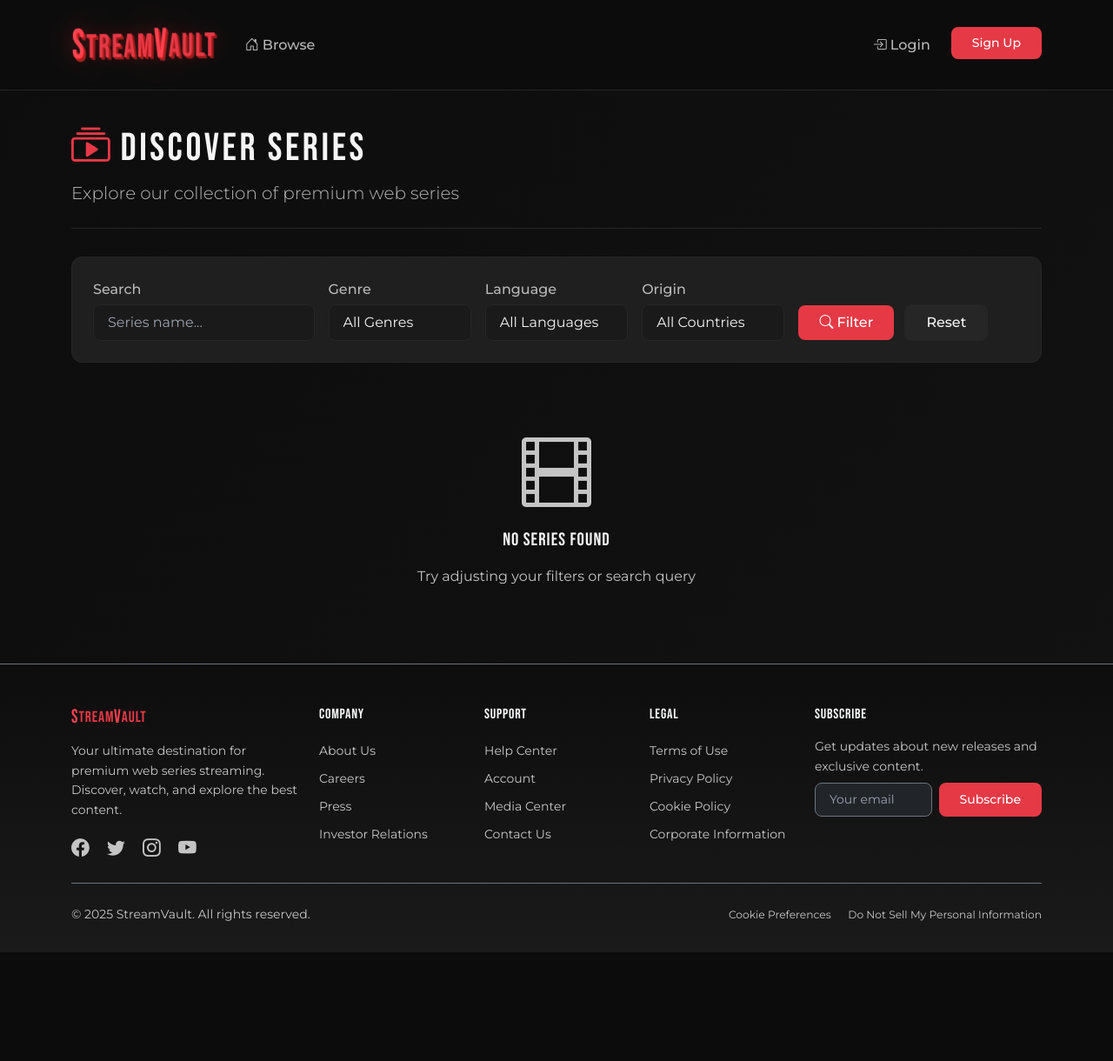
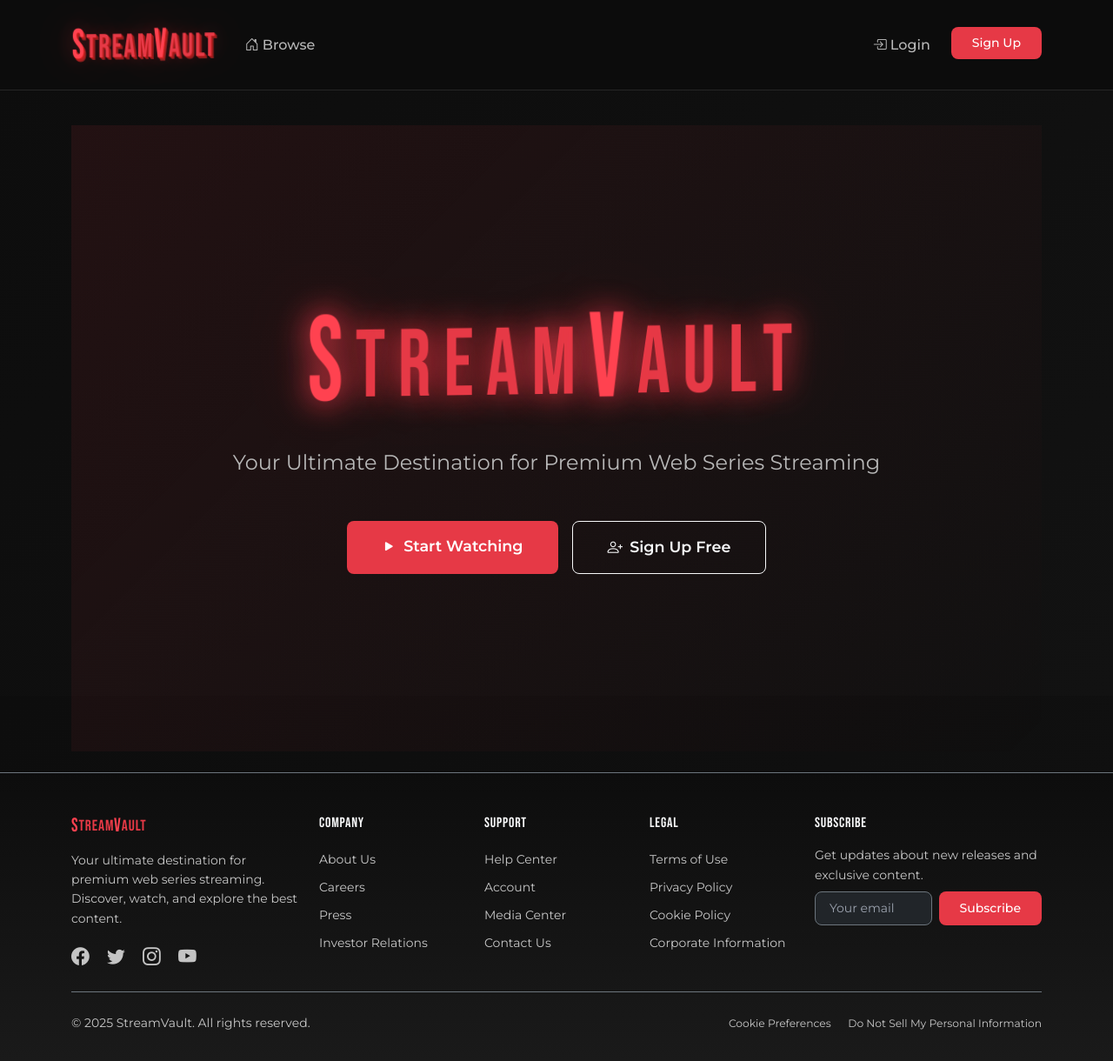
Before and after one commit to igopalakrishna/StreamVault, a Flask app: page / in a window 1280 px wide. Shown: the whole page at 87% size. Before the commit the page ends 1095 px from the top, so only its background shows below. Run offline with Flask 3, Linux system fonts and the light colour scheme; data that the repository does not hold is empty.

Commit message:
Add Netflix-style animated homepage with logo animation
Features:
- New splash screen at root (/) with letter-by-letter pop animation
- Each letter animates individually with 3D transform effects
- Arc/ribbon sway animation after letters appear
- Fade out splash, fade in main content
- Hero section with animated logo and call-to-action buttons
- Staggered letter animations for cinematic effect
- Glowing text shadows with pulsing effect

Technical:
- Splash screen shows for 2.5s then fades out
- Main content fades in after splash
- Navbar fades in after animation
- Series browsing moved to /series route
- Homepage template with hero section and buttons

```diff
--- a/app/routes_customer.py
+++ b/app/routes_customer.py
@@ -26,6 +26,13 @@ customer_bp = Blueprint('customer', __name__)
 # ============================================================================
 
 @customer_bp.route('/')
+def splash():
+    """
+    Animated homepage with Netflix-style logo animation.
+    """
+    return render_template('customer/splash.html')
+
+
 @customer_bp.route('/series')
 def home():
     """
--- a/app/templates/base.html
+++ b/app/templates/base.html
@@ -23,7 +23,7 @@
     <!-- Navigation -->
     <nav class="navbar navbar-expand-lg navbar-dark sticky-top">
         <div class="container">
-            <a class="navbar-brand" href="{{ url_for('customer.home') }}">
+            <a class="navbar-brand" href="{{ url_for('customer.splash') }}">
                 <span class="logo-text"><span class="logo-letter">S</span>tream<span class="logo-letter">V</span>ault</span>
             </a>
 
--- /dev/null
+++ b/app/templates/customer/splash.html
@@ -0,0 +1,261 @@
+{% extends "base.html" %}
+
+{% block title %}StreamVault - Premium Streaming{% endblock %}
+
+{% block extra_head %}
+<style>
+    /* Override body for full-screen splash */
+    body {
+        overflow: hidden;
+        height: 100vh;
+    }
+
+    /* Hide navbar during splash animation */
+    .navbar {
+        opacity: 0;
+        animation: fadeInNav 0.5s ease-in 3s forwards;
+    }
+
+    /* Splash screen container */
+    .splash-screen {
+        position: fixed;
+        top: 0;
+        left: 0;
+        width: 100%;
+        height: 100vh;
+        background: linear-gradient(135deg, #0d0d0d 0%, #1a1a1a 50%, #0d0d0d 100%);
+        display: flex;
+        align-items: center;
+        justify-content: center;
+        z-index: 9999;
+        animation: fadeOut 0.8s ease-in 2.5s forwards;
+    }
+
+    /* Logo container */
+    .splash-logo {
+        position: relative;
+        font-family: 'Bebas Neue', Impact, sans-serif;
+        font-size: 8rem;
+        font-weight: 400;
+        letter-spacing: 0.15em;
+        text-transform: uppercase;
+        perspective: 1000px;
+        transform-style: preserve-3d;
+    }
+
+    /* Individual letters for animation */
+    .splash-logo span {
+        display: inline-block;
+        position: relative;
+        color: var(--color-accent);
+        text-shadow:
+            0 0 20px var(--color-accent),
+            0 0 40px var(--color-accent-glow),
+            0 0 60px rgba(230, 57, 70, 0.5);
+        animation: letterPop 0.6s ease-out forwards;
+        opacity: 0;
+        transform: translateY(50px) rotateX(90deg);
+    }
+
+    /* Stagger animation for each letter */
+    .splash-logo span:nth-child(1) { animation-delay: 0.1s; }
+    .splash-logo span:nth-child(2) { animation-delay: 0.15s; }
+    .splash-logo span:nth-child(3) { animation-delay: 0.2s; }
+    .splash-logo span:nth-child(4) { animation-delay: 0.25s; }
+    .splash-logo span:nth-child(5) { animation-delay: 0.3s; }
+    .splash-logo span:nth-child(6) { animation-delay: 0.35s; }
+    .splash-logo span:nth-child(7) { animation-delay: 0.4s; }
+    .splash-logo span:nth-child(8) { animation-delay: 0.45s; }
+    .splash-logo span:nth-child(9) { animation-delay: 0.5s; }
+    .splash-logo span:nth-child(10) { animation-delay: 0.55s; }
+    .splash-logo span:nth-child(11) { animation-delay: 0.6s; }
+    .splash-logo span:nth-child(12) { animation-delay: 0.65s; }
+
+    /* Letter pop animation */
+    @keyframes letterPop {
+        0% {
+            opacity: 0;
+            transform: translateY(50px) rotateX(90deg) scale(0.5);
+        }
+        50% {
+            transform: translateY(-10px) rotateX(-5deg) scale(1.1);
+        }
+        100% {
+            opacity: 1;
+            transform: translateY(0) rotateX(0deg) scale(1);
+        }
+    }
+
+    /* Arc effect animation */
+    @keyframes arcSway {
+        0%, 100% {
+            transform: translateY(0) rotateX(0deg) rotateY(0deg);
+        }
+        25% {
+            transform: translateY(-5px) rotateX(5deg) rotateY(-8deg);
+        }
+        75% {
+            transform: translateY(-5px) rotateX(5deg) rotateY(8deg);
+        }
+    }
+
+    /* Apply arc animation after letters pop */
+    .splash-logo.animate-arc {
+        animation: arcSway 1.5s ease-in-out 1.2s infinite;
+    }
+
+    /* Fade out splash screen */
+    @keyframes fadeOut {
+        to {
+            opacity: 0;
+            visibility: hidden;
+            pointer-events: none;
+        }
+    }
+
+    /* Fade in navbar */
+    @keyframes fadeInNav {
+        to {
+            opacity: 1;
+        }
+    }
+
+    /* Main content (initially hidden) */
+    main {
+        opacity: 0;
+        animation: fadeInContent 0.5s ease-in 3s forwards;
+    }
+
+    @keyframes fadeInContent {
+        to {
+            opacity: 1;
+        }
+    }
+
+    /* Homepage hero section */
+    .hero-section {
+        min-height: 90vh;
+        display: flex;
+        flex-direction: column;
+        align-items: center;
+        justify-content: center;
+        text-align: center;
+        padding: 2rem;
+        background: linear-gradient(135deg, rgba(230, 57, 70, 0.1) 0%, transparent 100%);
+    }
+
+    .hero-logo {
+        font-family: 'Bebas Neue', Impact, sans-serif;
+        font-size: 6rem;
+        font-weight: 400;
+        letter-spacing: 0.15em;
+        text-transform: uppercase;
+        color: var(--color-accent);
+        margin-bottom: 2rem;
+        text-shadow:
+            0 0 30px var(--color-accent),
+            0 0 60px var(--color-accent-glow);
+        transform:
+            scaleY(1.15)
+            rotateX(5deg)
+            rotateY(-8deg);
+        transform-style: preserve-3d;
+        animation: heroGlow 3s ease-in-out infinite;
+    }
+
+    @keyframes heroGlow {
+        0%, 100% {
+            text-shadow:
+                0 0 30px var(--color-accent),
+                0 0 60px var(--color-accent-glow);
+        }
+        50% {
+            text-shadow:
+                0 0 40px var(--color-accent),
+                0 0 80px var(--color-accent-glow),
+                0 0 100px rgba(230, 57, 70, 0.5);
+        }
+    }
+
+    .hero-tagline {
+        font-size: 1.5rem;
+        color: var(--color-text-secondary);
+        margin-bottom: 3rem;
+        font-family: 'Montserrat', sans-serif;
+    }
+
+    .hero-buttons {
+        display: flex;
+        gap: 1rem;
+        flex-wrap: wrap;
+        justify-content: center;
+    }
+
+    .btn-hero {
+        padding: 1rem 2.5rem;
+        font-size: 1.1rem;
+        font-weight: 600;
+        border-radius: 8px;
+        transition: all 0.3s ease;
+    }
+
+    .btn-hero:hover {
+        transform: scale(1.05);
+        box-shadow: 0 0 30px var(--color-accent-glow);
+    }
+</style>
+{% endblock %}
+
+{% block content %}
+<!-- Splash Screen Animation -->
+<div class="splash-screen" id="splashScreen">
+    <div class="splash-logo" id="splashLogo">
+        <span>S</span>
+        <span>t</span>
+        <span>r</span>
+        <span>e</span>
+        <span>a</span>
+        <span>m</span>
+        <span>V</span>
+        <span>a</span>
+        <span>u</span>
+        <span>l</span>
+        <span>t</span>
+    </div>
+</div>
+
+<!-- Main Homepage Content -->
+<div class="hero-section">
+    <h1 class="hero-logo">
+        <span class="logo-letter">S</span>tream<span class="logo-letter">V</span>ault
+    </h1>
+    <p class="hero-tagline">
+        Your Ultimate Destination for Premium Web Series Streaming
+    </p>
+    <div class="hero-buttons">
+        <a href="{{ url_for('customer.home') }}" class="btn btn-accent btn-hero">
+            <i class="bi bi-play-fill me-2"></i>Start Watching
+        </a>
+        <a href="{{ url_for('auth.register') }}" class="btn btn-outline-light btn-hero">
+            <i class="bi bi-person-plus me-2"></i>Sign Up Free
+        </a>
+    </div>
+</div>
+
+<script>
+    // Add arc animation class after initial pop
+    window.addEventListener('load', function() {
+        setTimeout(function() {
+            document.getElementById('splashLogo').classList.add('animate-arc');
+        }, 700);
+
+        // Remove splash screen from DOM after animation
+        setTimeout(function() {
+            const splash = document.getElementById('splashScreen');
+            if (splash) {
+                splash.remove();
+            }
+        }, 3500);
+    });
+</script>
+{% endblock %}
```
